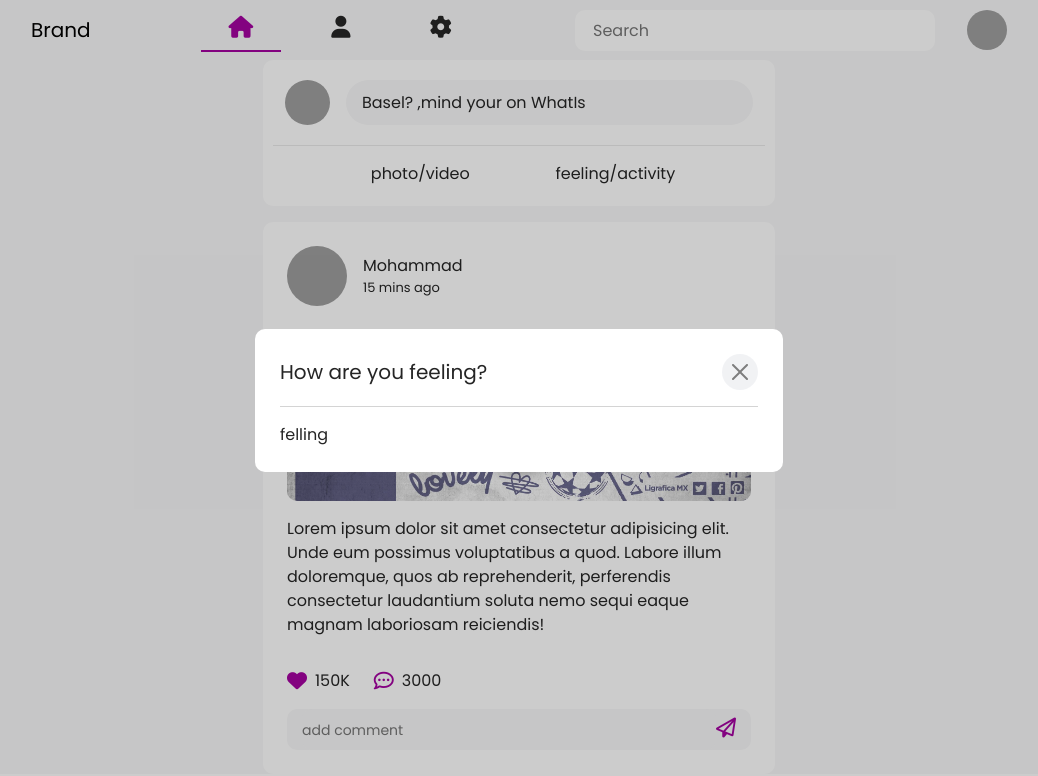
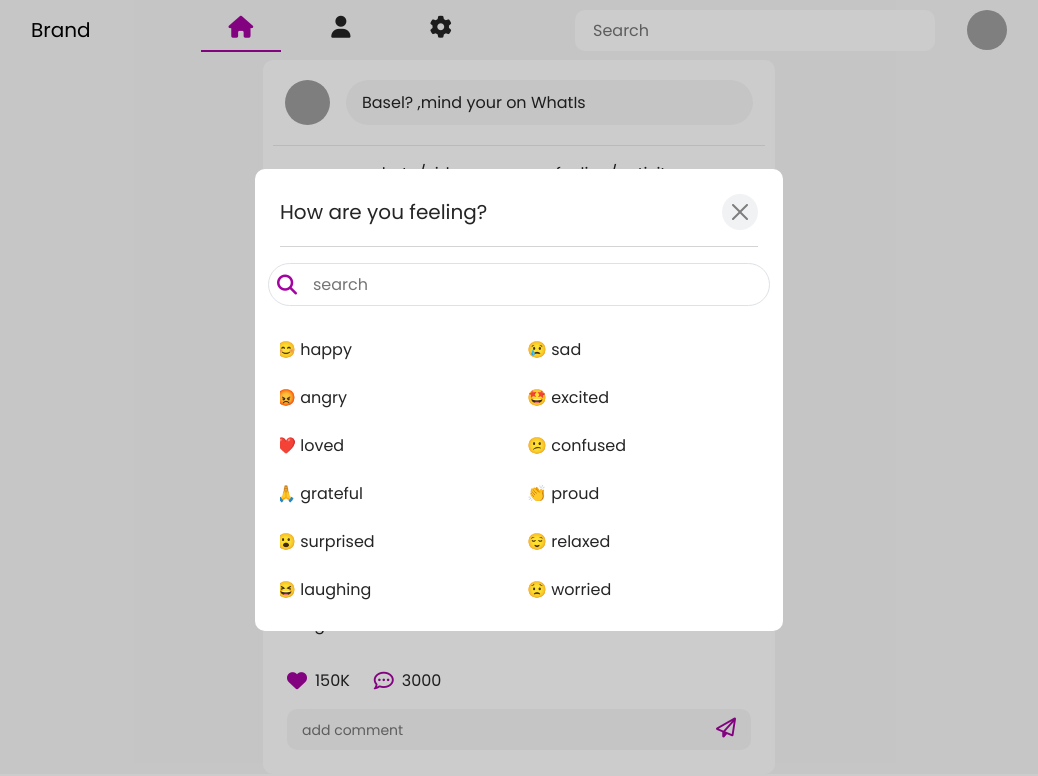
Before and after one commit to baselmq/social-media-dashboard, a React (Create React App) app: page / in a window 1280 px wide. Both pictures are taken after a click on the element "feeling/activity". Shown: the top 776 px of the page, without its empty margins (121-1159 px from the left). Built offline with nearby package versions, Linux system fonts and the light colour scheme; grey boxes are pictures that could not be loaded; some icons are missing.

Commit message:
add the feeling popup

```diff
--- a/src/components/AddPost.js
+++ b/src/components/AddPost.js
@@ -159,7 +159,7 @@ const AddPost = () => {
                         <img
                           key={index}
                           src={fileURL}
-                          alt="Uploaded Image"
+                          alt="UploadedImage"
                           className="display__upload"
                         />
                       );
--- a/src/components/posts/components/CreatePost.js
+++ b/src/components/posts/components/CreatePost.js
@@ -36,7 +36,7 @@ const CreatePost = (props) => {
         style={{
           backgroundColor: !postContent.trim() ? "#BCBCBC" : "#a303a0",
         }}
-        className="btn_create_post "
+        className="btn_create_post mt-3 "
         disabled={!postContent.trim()}
         onClick={handlePostSubmit}
       >
--- a/src/components/posts/components/Felling.js
+++ b/src/components/posts/components/Felling.js
@@ -1,7 +1,69 @@
-import React from "react";
+import React, { useState } from "react";
+import { PathIcons } from "../../../util/PathIcons";
+const Felling = () => {
+  const feelings = [
+    { name: "happy", emoji: "😊" },
+    { name: "sad", emoji: "😢" },
+    { name: "angry", emoji: "😡" },
+    { name: "excited", emoji: "🤩" },
+    { name: "loved", emoji: "❤️" },
+    { name: "confused", emoji: "😕" },
+    { name: "grateful", emoji: "🙏" },
+    { name: "proud", emoji: "👏" },
+    { name: "surprised", emoji: "😮" },
+    { name: "relaxed", emoji: "😌" },
+    { name: "laughing", emoji: "😆" },
+    { name: "worried", emoji: "😟" },
+    { name: "bored", emoji: "😒" },
+    { name: "in love", emoji: "😍" },
+    { name: "hopeful", emoji: "🤞" },
+    { name: "grumpy", emoji: "😠" },
+    { name: "crying", emoji: "😭" },
+    { name: "shocked", emoji: "😱" },
+    { name: "silly", emoji: "🤪" },
+    { name: "content", emoji: "😌" },
+    // Add more feelings and emojis as needed
+  ];
 
-const Felling = () => {
-  return <div>felling</div>;
+  const [filter, setFilter] = useState("");
+
+  const handleFilterChange = (e) => {
+    setFilter(e.target.value);
+  };
+
+  const filteredFeelings = feelings.filter((feeling) =>
+    feeling.name.toLowerCase().includes(filter.toLowerCase())
+  );
+
+  return (
+    <div>
+      {/* search stack */}
+      <div className="row sticky-top">
+      <div className="border rounded-5 p-2 d-flex align-items-center gap-3">{PathIcons.search}<input
+          type="text"
+          placeholder="search"
+          className=""
+          value={filter}
+          onChange={handleFilterChange}
+        /></div>
+
+      </div>
+      {/* feelings */}
+      <div className="row">
+        <div className="col-md-12">
+          <div className="scrollable-container" style={{ maxHeight: "300px", overflowY: "auto" }}>
+            <div className="row d-flex justify-content-between mt-3">
+              {filteredFeelings.map((feeling, index) => (
+                <div key={index} className="col-md-6 p-2 mt-2">
+                  {feeling.emoji} {feeling.name}
+                </div>
+              ))}
+            </div>
+          </div>
+        </div>
+      </div>
+    </div>
+  );
 };
 
 export default Felling;
--- a/src/components/posts/components/create_post.css
+++ b/src/components/posts/components/create_post.css
@@ -24,3 +24,7 @@
   background-color: #e4e6eb;
   border-radius: 8px;
 }
+.display__upload{
+  width: 100%;
+  height: 300px;
+}
--- a/src/util/PathIcons.js
+++ b/src/util/PathIcons.js
@@ -9,6 +9,7 @@ const iconPost = {
 };
 export class PathIcons {
   static addFriend = (<i className="fa-solid fa-user-plus" style={style}></i>);
+  static search = (<i class="fa-solid fa-magnifying-glass" style={iconPost}></i>);
   static messenger = (
     <i className="fa-brands fa-facebook-messenger" style={style}></i>
   );
```
